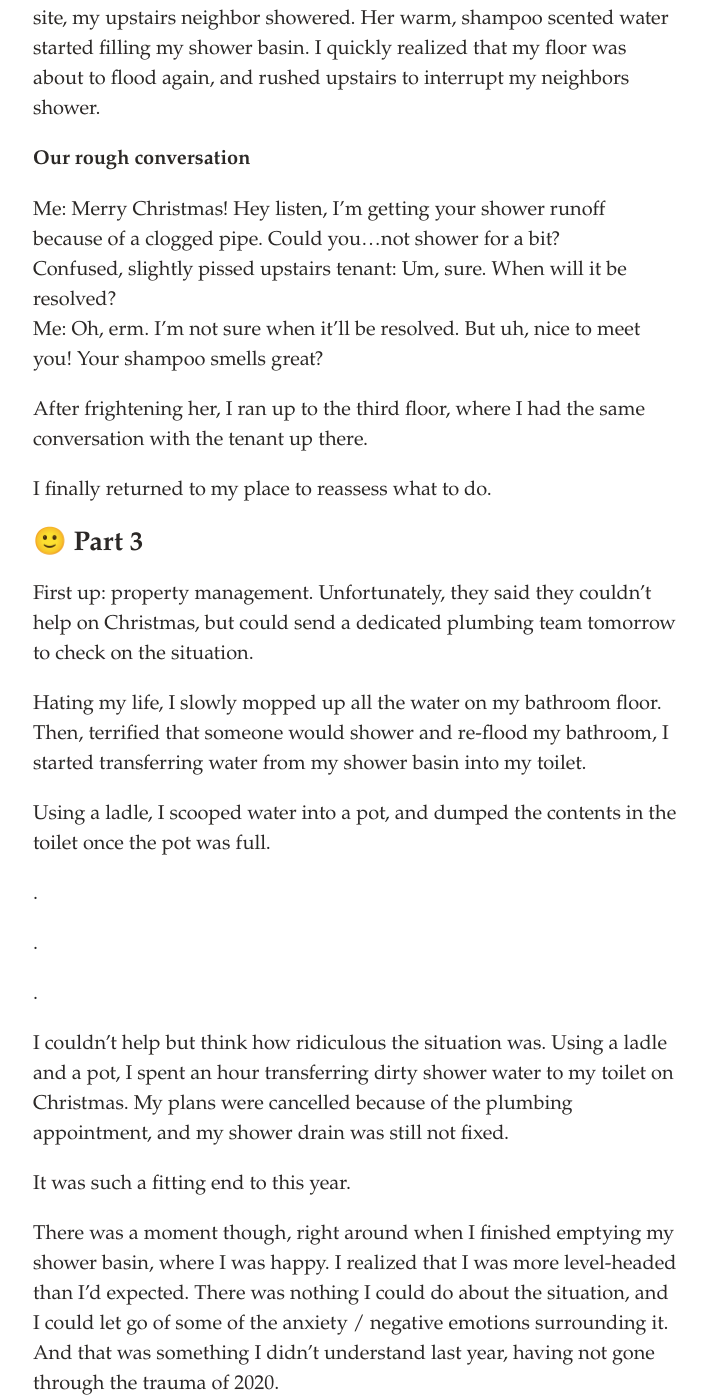
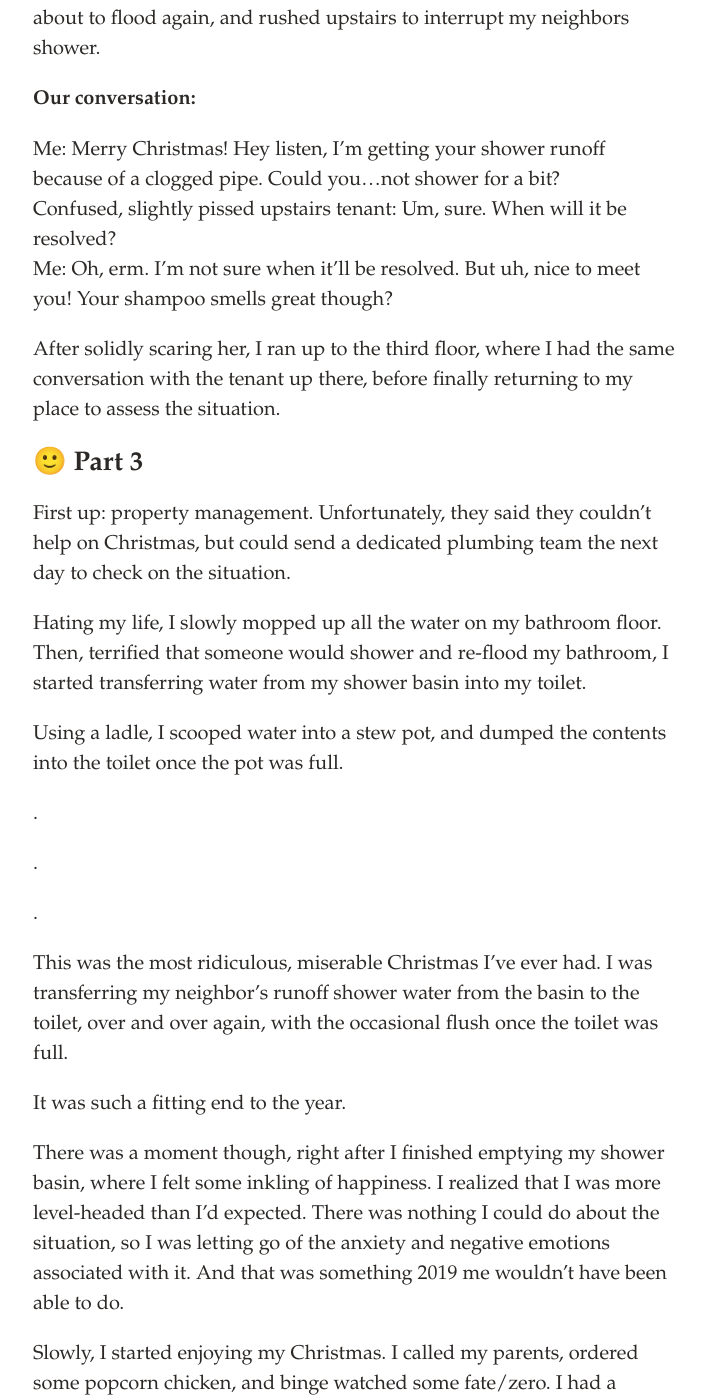
Before and after one commit to svvchen/nervxious, a Jekyll site: the page built from _posts/2020-12-31-christmas.markdown, in a window 1280 px wide and 1400 px high, scrolled down 3783 px. Shown: the whole window, without its empty margins (285-992 px from the left). Built offline with Jekyll 4.4.1, drawn with Linux system fonts in a browser that asks for light colours; comment, search, counter and statistics services are not loaded; some of the changed text lies outside the part shown.

Commit message:
Update 2020-12-31-christmas.markdown

```diff
--- a/_posts/2020-12-31-christmas.markdown
+++ b/_posts/2020-12-31-christmas.markdown
@@ -43,7 +43,7 @@
 
 After a half hour of work, he gave up.
 
-The plumber explained that there was a clog in the shower line, meaning that when I showered, none of my water would drain. He wasn't able to snake the pipe and unclog it, and thought it was a more serious problem in the pipe itself.
+The plumber explained that there was a serious clog in the shower line, meaning that when I showered, none of my water would drain.
 
 ![plumbing system in my unit](https://raw.githubusercontent.com/svvchen/nervxious/gh-pages/assets/images/plumbing.png)
 
@@ -53,23 +53,21 @@
 
 I was lucky enough to learn this the hard way. As the plumber was on site, my upstairs neighbor showered. Her warm, shampoo scented water started filling my shower basin. I quickly realized that my floor was about to flood again, and rushed upstairs to interrupt my neighbors shower.
 
-**Our rough conversation**
+**Our conversation:**
 
 Me: Merry Christmas! Hey listen, I'm getting your shower runoff because of a clogged pipe. Could you...not shower for a bit?
 Confused, slightly pissed upstairs tenant: Um, sure. When will it be resolved?
-Me: Oh, erm. I'm not sure when it'll be resolved. But uh, nice to meet you! Your shampoo smells great?
+Me: Oh, erm. I'm not sure when it'll be resolved. But uh, nice to meet you! Your shampoo smells great though?
 
-After frightening her, I ran up to the third floor, where I had the same conversation with the tenant up there.
-
-I finally returned to my place to reassess what to do.
+After solidly scaring her, I ran up to the third floor, where I had the same conversation with the tenant up there, before finally returning to my place to assess the situation.
 
 ## 🙂 Part 3
 
-First up: property management. Unfortunately, they said they couldn't help on Christmas, but could send a dedicated plumbing team tomorrow to check on the situation.
+First up: property management. Unfortunately, they said they couldn't help on Christmas, but could send a dedicated plumbing team the next day to check on the situation.
 
 Hating my life, I slowly mopped up all the water on my bathroom floor. Then, terrified that someone would shower and re-flood my bathroom, I started transferring water from my shower basin into my toilet.
 
-Using a ladle, I scooped water into a pot, and dumped the contents in the toilet once the pot was full.
+Using a ladle, I scooped water into a stew pot, and dumped the contents into the toilet once the pot was full.
 
 .
 
@@ -77,12 +75,12 @@
 
 .
 
-I couldn't help but think how ridiculous the situation was. Using a ladle and a pot, I spent an hour transferring dirty shower water to my toilet on Christmas. My plans were cancelled because of the plumbing appointment, and my shower drain was still not fixed.
+This was the most ridiculous, miserable Christmas I've ever had. I was transferring my neighbor's runoff shower water from the basin to the toilet, over and over again, with the occasional flush once the toilet was full.
 
-It was such a fitting end to this year.
+It was such a fitting end to the year.
 
-There was a moment though, right around when I finished emptying my shower basin, where I was happy. I realized that I was more level-headed than I'd expected. There was nothing I could do about the situation, and I could let go of some of the anxiety / negative emotions surrounding it. And that was something I didn't understand last year, having not gone through the trauma of 2020.
+There was a moment though, right after I finished emptying my shower basin, where I felt some inkling of happiness. I realized that I was more level-headed than I'd expected. There was nothing I could do about the situation, so I was letting go of the anxiety and negative emotions associated with it. And that was something 2019 me wouldn't have been able to do.
 
-Slowly, I started re-enjoying my Christmas. I called my parents, ordered some popcorn chicken, and binge watched some fate/zero. I had a drink (ok — maybe 3), and played some Christmas music.
+Slowly, I started enjoying my Christmas. I called my parents, ordered some popcorn chicken, and binge watched some fate/zero. I had a couple drink (ok, maybe 6-10 — I don't remember), and played/sang-along to some Mariah Carey Christmas music.
 
 And as I turned off my bedroom lights, and closed my eyes, I couldn't help but feel so content with those last hours. I fell asleep immediately, dreaming of vaccines, clear pipes, and a nice, hot shower.🚿
```
